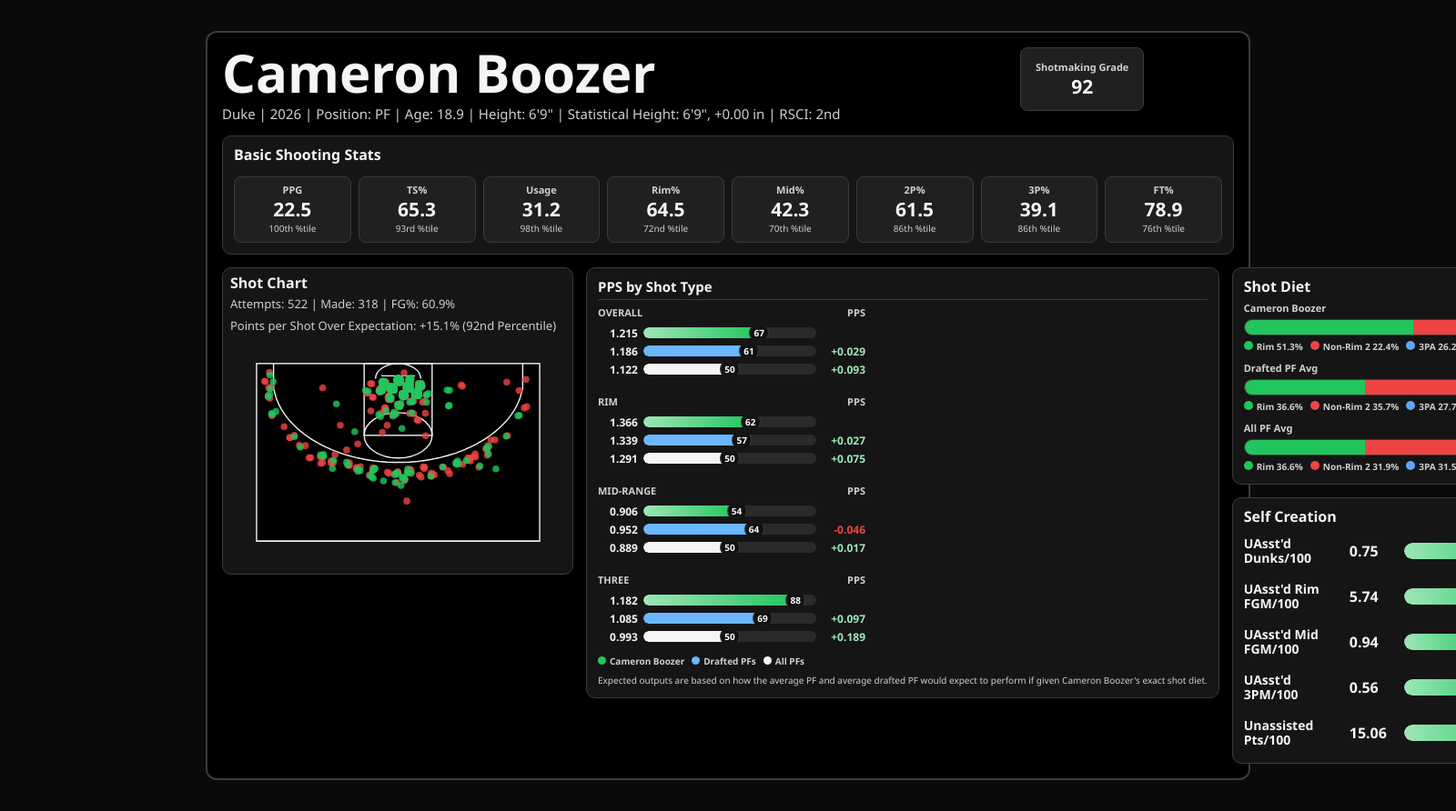
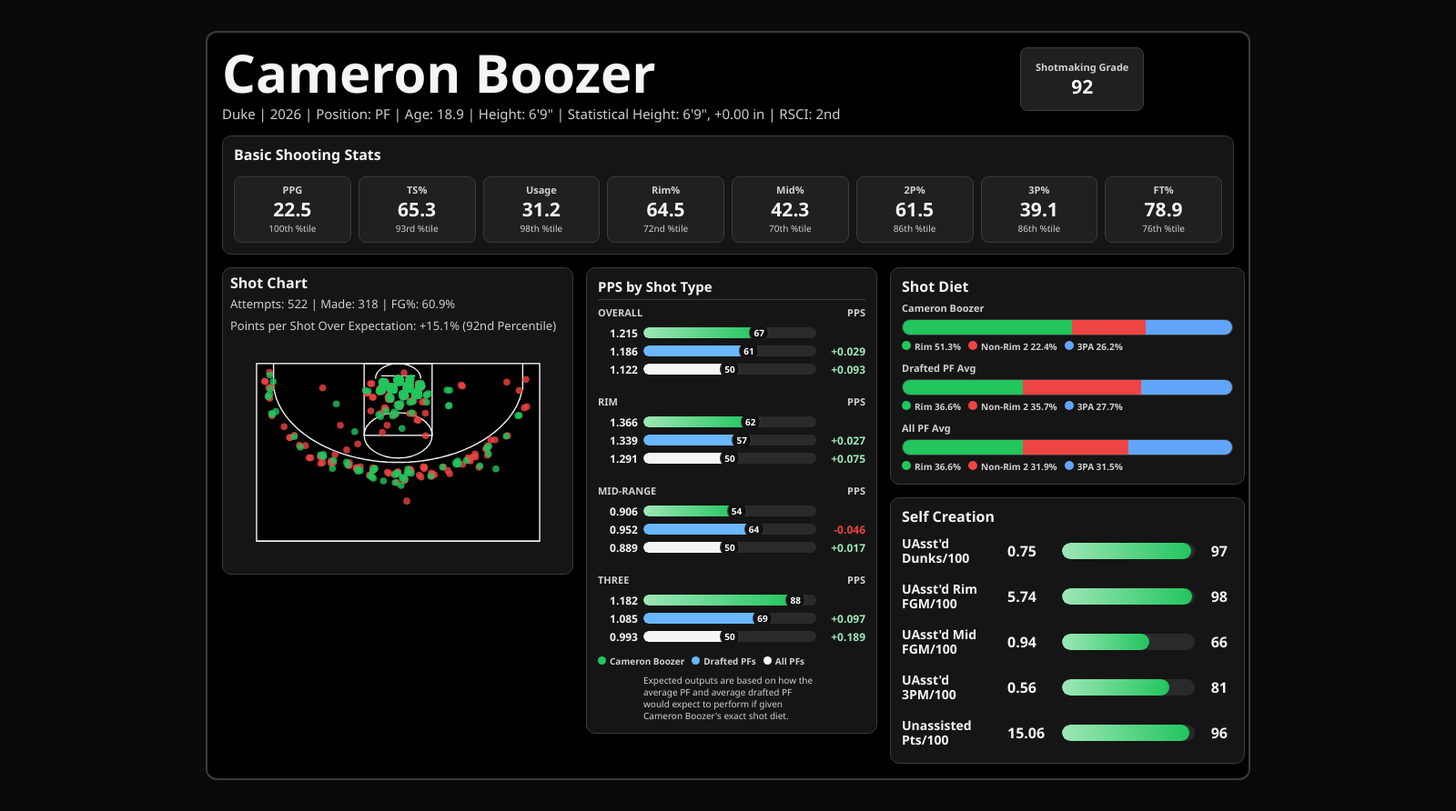
Before and after one commit to dbcjason/NCAACards, a Python web app: template player_cards_pipeline/templates/shotmaking_profile_template.html in a window 1600 px wide; the page is wider, and only the part inside the window is pictured. Shown: that part at 91% size. Run offline with Jinja, Linux system fonts and the light colour scheme; the template is opened without the code that fills it, so the values that code supplies are empty.

Commit message:
Wrap PPS expected-note to percentile-bar width

```diff
--- a/player_cards_pipeline/templates/shotmaking_profile_template.html
+++ b/player_cards_pipeline/templates/shotmaking_profile_template.html
@@ -272,6 +272,11 @@
       color: var(--muted);
       font-size: 10px;
       line-height: 1.3;
+      width: 190px;
+      max-width: 190px;
+      margin-left: 50px;
+      white-space: normal;
+      overflow-wrap: anywhere;
     }
 
     .metric-row {
```
